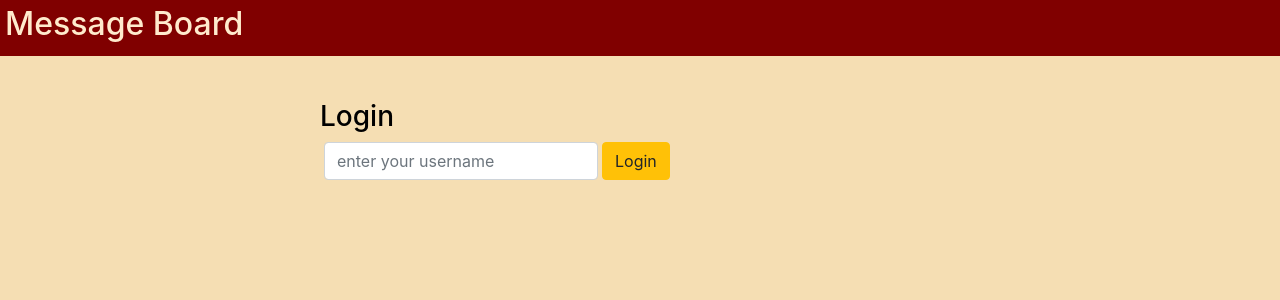
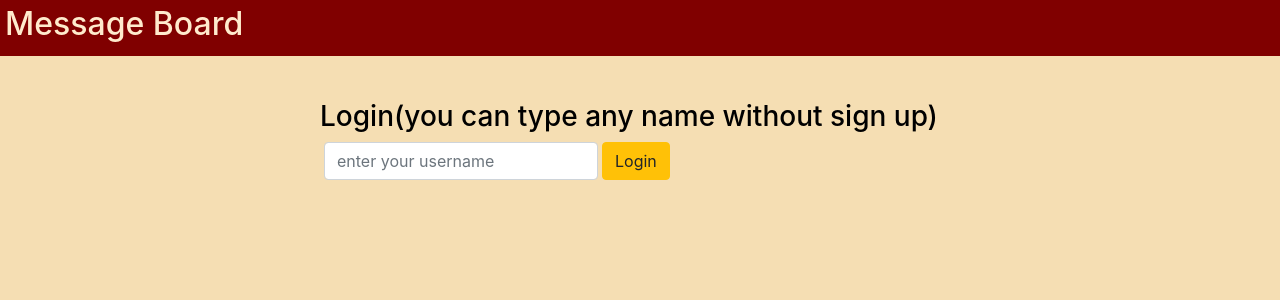
Before and after one commit to jackhsien2002/message-board, a Flask app: page /login in a window 1280 px wide. Shown: the top 300 px of the page. Run offline with Flask 2, Linux system fonts and the light colour scheme; some libraries are stand-ins or nearby versions.

Commit message:
fix signup

```diff
--- a/templates/login.html
+++ b/templates/login.html
@@ -1,7 +1,7 @@
 {% extends 'layout.html' %}
 
 {% block body %}
-<h3 id="login-buffer">Login</h3>
+<h3 id="login-buffer">Login(you can type any name without sign up)</h3>
 <!--
 <form action="{{ url_for('channelList') }}" method="post">
     <div class="form-group">
@@ -13,7 +13,7 @@
 -->
 <form class="form-inline" action="{{ url_for('validateUser') }}" method="post">
     <div class="form-group mx-sm-1 mb-2">
-            <label for="username" class="sr-only">username(you can type any name without sign up)</label>
+            <label for="username" class="sr-only">username</label>
             <input type="text" class="form-control" name="username" id="username" placeholder="enter your username" required>
     </div>
     <button type="submit" class="btn btn-warning mb-2" id="send_message_button">Login</button>
```
